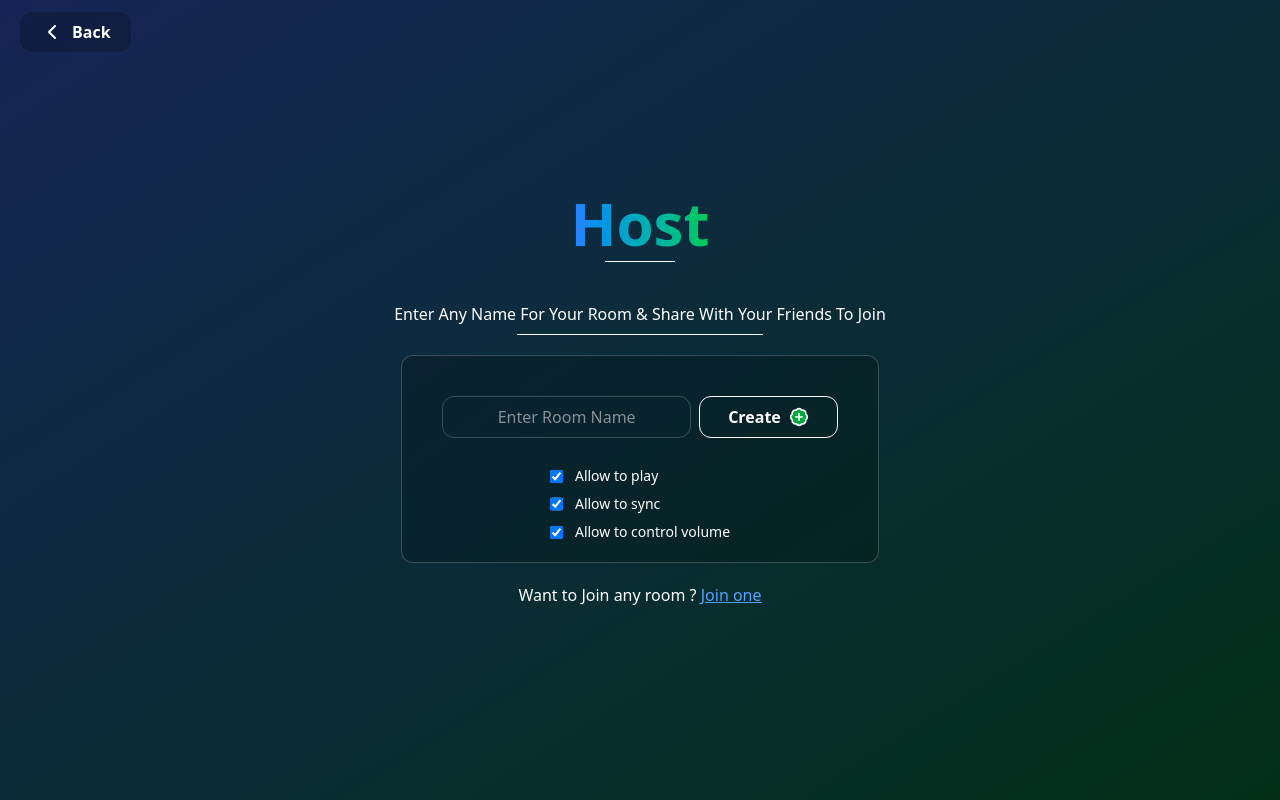
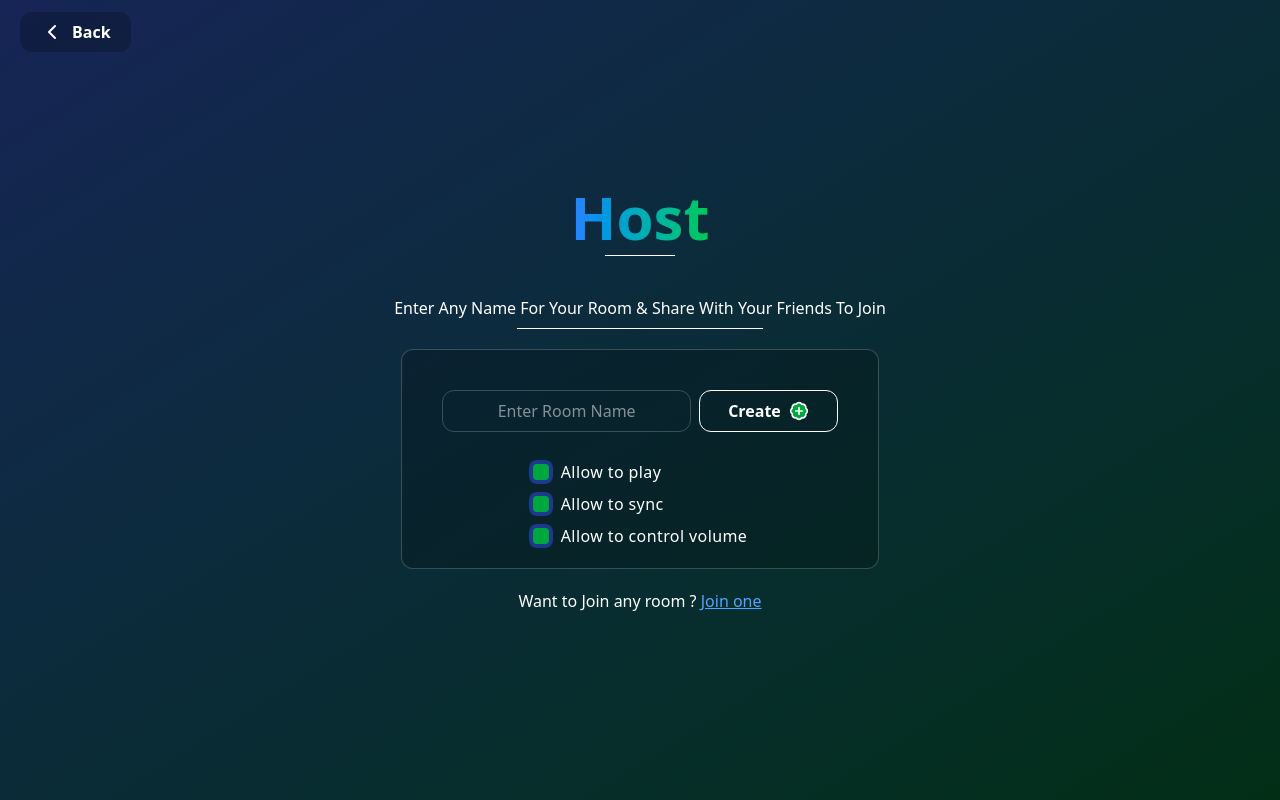
Before and after one commit to MBVCoder/Codeedoc-4th-2, a React (Vite) app: page / in a window 1280 px wide. Both pictures are taken after a click on the button "Host". Built offline with nearby package versions, Linux system fonts and the light colour scheme; no server answers.

Commit message:
some small fixes

```diff
--- a/package.json
+++ b/package.json
@@ -10,6 +10,9 @@
     "preview": "vite preview"
   },
   "dependencies": {
+    "@emotion/react": "^11.14.0",
+    "@emotion/styled": "^11.14.1",
+    "@mui/material": "^7.3.1",
     "@tailwindcss/vite": "^4.1.12",
     "framer-motion": "^12.23.12",
     "lucide-react": "^0.540.0",
--- a/src/components/Navbar.tsx
+++ b/src/components/Navbar.tsx
@@ -1,12 +1,18 @@
 import { ChevronLeft } from "lucide-react";
 import { useNavigate , useLocation} from "react-router-dom";
+import { SocketContext } from "../context/SocketContextProvider";
+import { useContext } from "react";
 
 const Navbar = () => {
   const navigate = useNavigate();
   const location = useLocation(); // Get the current location
+  const { socket } = useContext(SocketContext);
 
   const handleClick = () => {
     navigate(-1);
+    if (socket){
+      socket.disconnect();
+    };
   };
 
   const isHomePage = location.pathname === "/";
--- a/src/screens/Host.tsx
+++ b/src/screens/Host.tsx
@@ -15,7 +15,8 @@ const Host = () => {
   const [roomCreated, setRoomCreated] = useState(false);
   const [allowMemberToPlay, setallowMemberToPlay] = useState(true);
   const [allowMemberToSync, setallowMemberToSync] = useState(true);
-  const [allowMemberControlVolume, setallowMemberControlVolume] = useState(true);
+  const [allowMemberControlVolume, setallowMemberControlVolume] =
+    useState(true);
 
   useEffect(() => {
     inputRef.current?.focus();
@@ -31,12 +32,17 @@ const Host = () => {
       toast.error("Room ID cannot be empty");
       return;
     }
-    socket.emit("create-room", { roomId , allowMemberToPlay , allowMemberToSync , allowMemberControlVolume });
+    socket.emit("create-room", {
+      roomId,
+      allowMemberToPlay,
+      allowMemberToSync,
+      allowMemberControlVolume,
+    });
     setRoomCreated((prev: boolean) => !prev);
   };
 
   if (roomCreated) {
-    return <HostRoom roomId={roomId}  />;
+    return <HostRoom roomId={roomId} />;
   }
   return (
     <div className="flex flex-col items-center justify-center h-screen text-white relative">
@@ -57,9 +63,9 @@ const Host = () => {
               ref={inputRef}
               type="text"
               value={roomId}
-            onChange={(e) => setRoomId(e.target.value)}
+              onChange={(e) => setRoomId(e.target.value.toUpperCase())}
               placeholder="Enter Room Name"
-            className="w-full rounded-xl border-1 border-white/20 p-2 max-sm:text-sm  text-center focus:outline-0 "
+              className="w-full rounded-xl border-1 border-white/20 p-2 max-sm:text-sm  text-center focus:outline-0 uppercase placeholder:capitalize"
             />
             <button
               type="submit"
@@ -74,24 +80,27 @@ const Host = () => {
                 type="checkbox"
                 checked={allowMemberToPlay}
                 onChange={() => setallowMemberToPlay((prev) => !prev)}
+                className="appearance-none size-4 border-1 checked:border-none rounded-sm hover:cursor-pointer checked:bg-green-600 checked:ring-4 ring-blue-900 "
               />
-              <p className="text-sm text-center">Allow to play</p>
+              <p className="text-md text-center tracking-wide">Allow to play</p>
             </div>
-            <div className="flex gap-3 items-cente">
+            <div className="flex gap-3 items-center">
               <input
                 type="checkbox"
                 checked={allowMemberToSync}
                 onChange={() => setallowMemberToSync((prev) => !prev)}
+                className="appearance-none size-4 border-1 checked:border-none rounded-sm hover:cursor-pointer checked:bg-green-600 checked:ring-4 ring-blue-900 "
               />
-              <p className="text-sm text-center">Allow to sync</p>
+              <p className="text-md text-center tracking-wide">Allow to sync</p>
             </div>
             <div className="flex gap-3 items-center">
               <input
                 type="checkbox"
                 checked={allowMemberControlVolume}
                 onChange={() => setallowMemberControlVolume((prev) => !prev)}
+                className="appearance-none size-4 border-1 checked:border-none rounded-sm hover:cursor-pointer checked:bg-green-600 checked:ring-4 ring-blue-900 "
               />
-              <p className="text-sm text-center">Allow to control volume</p>
+              <p className="text-md text-center tracking-wide">Allow to control volume</p>
             </div>
           </div>
         </form>
--- a/src/screens/Member.tsx
+++ b/src/screens/Member.tsx
@@ -87,10 +87,10 @@ const Member = () => {
             <input
               ref={inputRef}
               value={roomId}
-              onChange={(e) => setRoomId(e.target.value)}
+              onChange={(e) => setRoomId(e.target.value.toUpperCase())}
               type="text"
               placeholder="Enter Room Name"
-              className="w-full rounded-xl border-1 border-white/20 p-2 max-sm:text-sm  text-center focus:outline-0"
+              className="w-full rounded-xl border-1 border-white/20 p-2 max-sm:text-sm  text-center focus:outline-0 uppercase placeholder:capitalize"
             />
             <button
               type="submit"
--- a/src/screens/MemberRoom.tsx
+++ b/src/screens/MemberRoom.tsx
@@ -390,7 +390,7 @@ const MemberRoom = ({
                   <Share2 className="max-w-6 max-h-6" />
                 </div>
               </div>
-              <div className="flex items-center justify-center w-full gap-5 VideoVolume">
+              <div className={`flex items-center justify-center w-full gap-5 VideoVolume ${allowMemberControlVolume ? "block" : "hidden"} `}>
                 {videoVolume === 0 ? <VolumeOff /> : <Volume2 />}
                 {allowMemberControlVolume && (
                   <input
```
Also changed, not shown: 2 other files (tests, documents, lock files or other folders). Lines whose indentation alone changed are shown as unchanged.
